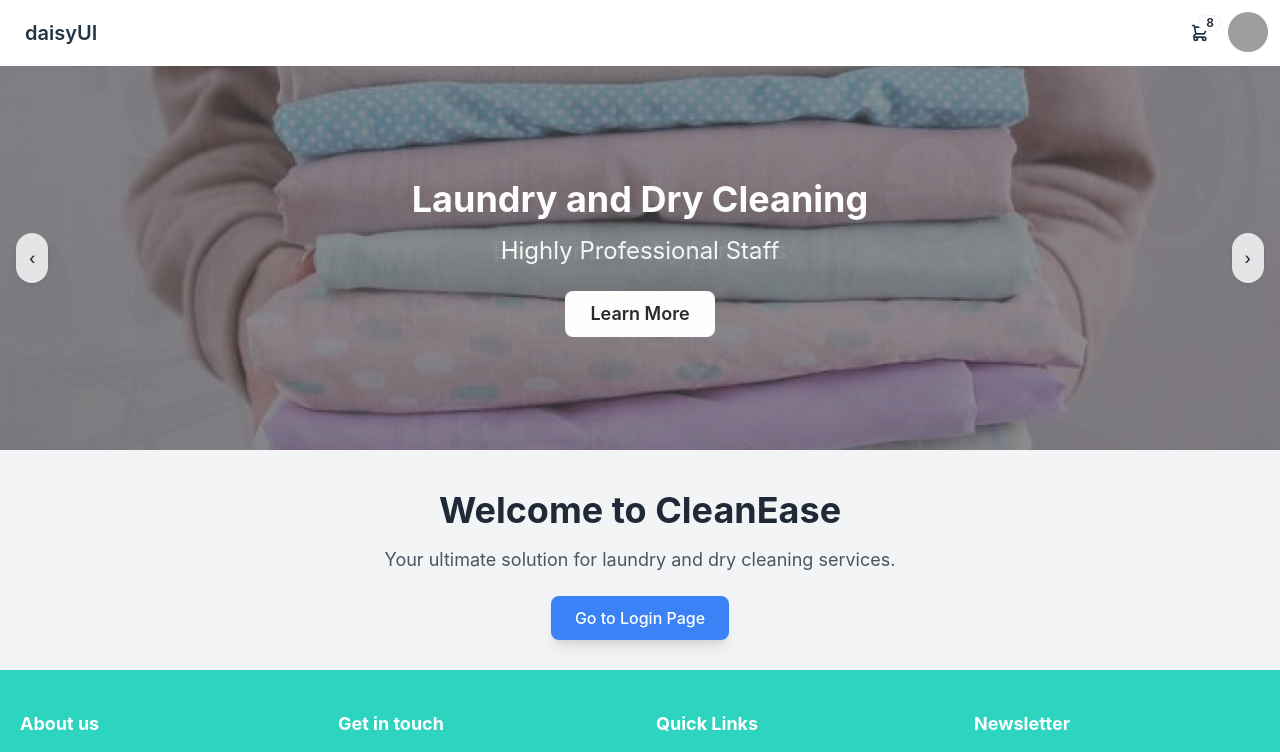
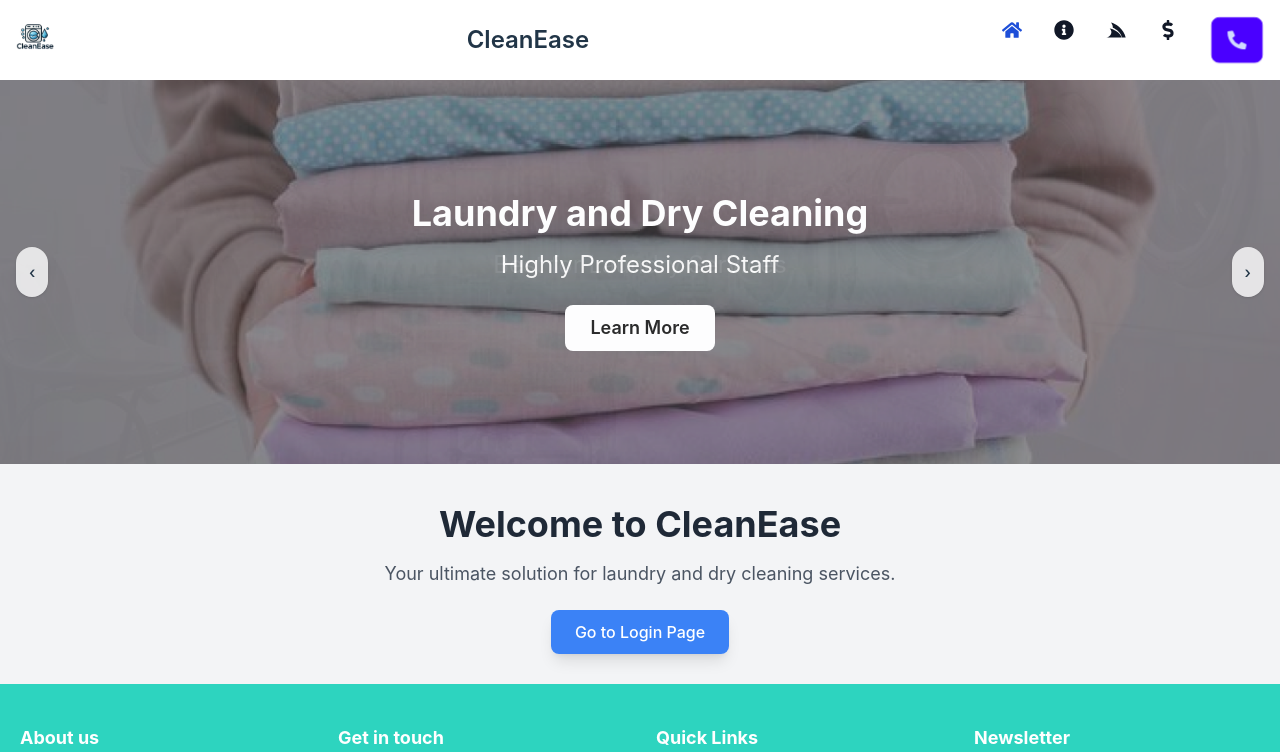
Before and after one commit to PrabinTiwari07/front-end-web, a React (Vite) app: page / in a window 1280 px wide. Shown: the top 752 px of the page. Built offline with nearby package versions, Linux system fonts and the light colour scheme; grey boxes are pictures that could not be loaded.

Commit message:
navbar updated

```diff
--- a/src/components/navbar.jsx
+++ b/src/components/navbar.jsx
@@ -1,70 +1,97 @@
-import React from "react";
+import React, { useState } from "react";
+import { FaDollarSign, FaHome, FaInfoCircle, FaPhoneAlt, FaServicestack } from "react-icons/fa"; // Import icons from react-icons
 
 const Navbar = () => {
+    const [isMenuOpen, setIsMenuOpen] = useState(false);
+
+    const toggleMenu = () => {
+        setIsMenuOpen(!isMenuOpen);
+    };
+
     return (
-        <div className="navbar bg-base-100">
-            <div className="flex-1">
-                <a className="btn btn-ghost text-xl">daisyUI</a>
-            </div>
-            <div className="flex-none">
-                <div className="dropdown dropdown-end">
-                    <div tabIndex={0} role="button" className="btn btn-ghost btn-circle">
-                        <div className="indicator">
+        <nav className="bg-white border-gray-200 dark:bg-gray-900">
+            <div className="max-w-screen-xl flex flex-wrap items-center justify-between mx-auto p-4">
+                <img
+                    src="src\assets\images\cleanEase 1.png"
+                    className="h-8"
+                    alt="CleanEase"
+                />
+                <span className="self-center text-2xl font-semibold whitespace-nowrap dark:text-white">CleanEase</span>
+
+                <button
+                    onClick={toggleMenu}
+                    type="button"
+                    className="inline-flex items-center p-2 w-10 h-10 justify-center text-sm text-gray-500 rounded-lg md:hidden hover:bg-gray-100 focus:outline-none focus:ring-2 focus:ring-gray-200 dark:text-gray-400 dark:hover:bg-gray-700 dark:focus:ring-gray-600"
+                    aria-controls="navbar-default"
+                    aria-expanded={isMenuOpen ? "true" : "false"}
+                >
+                    <span className="sr-only">Open main menu</span>
                     <svg
-                                xmlns="http://www.w3.org/2000/svg"
-                                className="h-5 w-5"
+                        className="w-5 h-5"
+                        aria-hidden="true"
+                        xmlns="src\assets\images\cleanEase 1.png"
                         fill="none"
-                                viewBox="0 0 24 24"
-                                stroke="currentColor"
+                        viewBox="0 0 17 14"
                     >
                         <path
+                            stroke="currentColor"
                             strokeLinecap="round"
                             strokeLinejoin="round"
                             strokeWidth="2"
-                                    d="M3 3h2l.4 2M7 13h10l4-8H5.4M7 13L5.4 5M7 13l-2.293 2.293c-.63.63-.184 1.707.707 1.707H17m0 0a2 2 0 100 4 2 2 0 000-4zm-8 2a2 2 0 11-4 0 2 2 0 014 0z"
+                            d="M1 1h15M1 7h15M1 13h15"
                         />
                     </svg>
-                            <span className="badge badge-sm indicator-item">8</span>
-                        </div>
-                    </div>
-                    <div
-                        tabIndex={0}
-                        className="card card-compact dropdown-content bg-base-100 z-[1] mt-3 w-52 shadow"
+                </button>
+                <div className={`w-full md:block md:w-auto ${isMenuOpen ? "block" : "hidden"}`} id="navbar-default">
+                    <ul className="font-medium flex flex-col p-4 md:p-0 mt-4 border border-gray-100 rounded-lg bg-gray-50 md:flex-row md:space-x-8 rtl:space-x-reverse md:mt-0 md:border-0 md:bg-white dark:bg-gray-800 md:dark:bg-gray-900 dark:border-gray-700">
+                        <li>
+                            <a
+                                href="#"
+                                className="block py-2 px-3 text-white bg-blue-700 rounded md:bg-transparent md:text-blue-700 md:p-0 dark:text-white md:dark:text-blue-500"
+                                aria-current="page"
                             >
-                        <div className="card-body">
-                            <span className="text-lg font-bold">8 Items</span>
-                            <span className="text-info">Subtotal: $999</span>
-                            <div className="card-actions">
-                                <button className="btn btn-primary btn-block">View cart</button>
-                            </div>
-                        </div>
-                    </div>
-                </div>
-                <div className="dropdown dropdown-end">
-                    <div tabIndex={0} role="button" className="btn btn-ghost btn-circle avatar">
-                        <div className="w-10 rounded-full">
-                            <img
-                                alt="Tailwind CSS Navbar component"
-                                src="https://img.daisyui.com/images/stock/photo-1534528741775-53994a69daeb.webp"
-                            />
-                        </div>
-                    </div>
-                    <ul
-                        tabIndex={0}
-                        className="menu menu-sm dropdown-content bg-base-100 rounded-box z-[1] mt-3 w-52 p-2 shadow"
-                    >
-                        <li>
-                            <a className="justify-between">
-                                Profile
-                                <span className="badge">New</span>
+                                <FaHome className="w-5 h-5 inline-block" />
                             </a>
                         </li>
-                        <li><a>Settings</a></li>
-                        <li><a>Logout</a></li>
+                        <li>
+                            <a
+                                href="#"
+                                className="block py-2 px-3 text-gray-900 rounded hover:bg-gray-100 md:hover:bg-transparent md:border-0 md:hover:text-blue-700 md:p-0 dark:text-white md:dark:hover:text-blue-500 dark:hover:bg-gray-700 dark:hover:text-white md:dark:hover:bg-transparent"
+                            >
+                                <FaInfoCircle className="w-5 h-5 inline-block" />
+                            </a>
+                        </li>
+                        <li>
+                            <a
+                                href="#"
+                                className="block py-2 px-3 text-gray-900 rounded hover:bg-gray-100 md:hover:bg-transparent md:border-0 md:hover:text-blue-700 md:p-0 dark:text-white md:dark:hover:text-blue-500 dark:hover:bg-gray-700 dark:hover:text-white md:dark:hover:bg-transparent"
+                            >
+                                <FaServicestack className="w-5 h-5 inline-block" />
+                            </a>
+                        </li>
+                        <li>
+                            <a
+                                href="#"
+                                className="block py-2 px-3 text-gray-900 rounded hover:bg-gray-100 md:hover:bg-transparent md:border-0 md:hover:text-blue-700 md:p-0 dark:text-white md:dark:hover:text-blue-500 dark:hover:bg-gray-700 dark:hover:text-white md:dark:hover:bg-transparent"
+                            >
+                                <FaDollarSign className="w-5 h-5 inline-block" />
+                            </a>
+                        </li>
+                        <li>
+                            <a
+                                href="#"
+                                className="block py-2 px-3 text-gray-900 rounded hover:bg-gray-100 md:hover:bg-transparent md:border-0 md:hover:text-blue-700 md:p-0 dark:text-white md:dark:hover:text-blue-500 dark:hover:bg-gray-700 dark:hover:text-white md:dark:hover:bg-transparent"
+                            >
+                            </a>
+                            <button
+                                className="btn btn-primary" onClick={() => (window.location.href = "/contact")}>
+                                <FaPhoneAlt className="w-5 h-5 inline-block" />
+                            </button>
+                        </li>
                     </ul>
                 </div>
             </div>
-        </div>
+        </nav>
     );
 };
 
```
Lines whose indentation alone changed are shown as unchanged.
